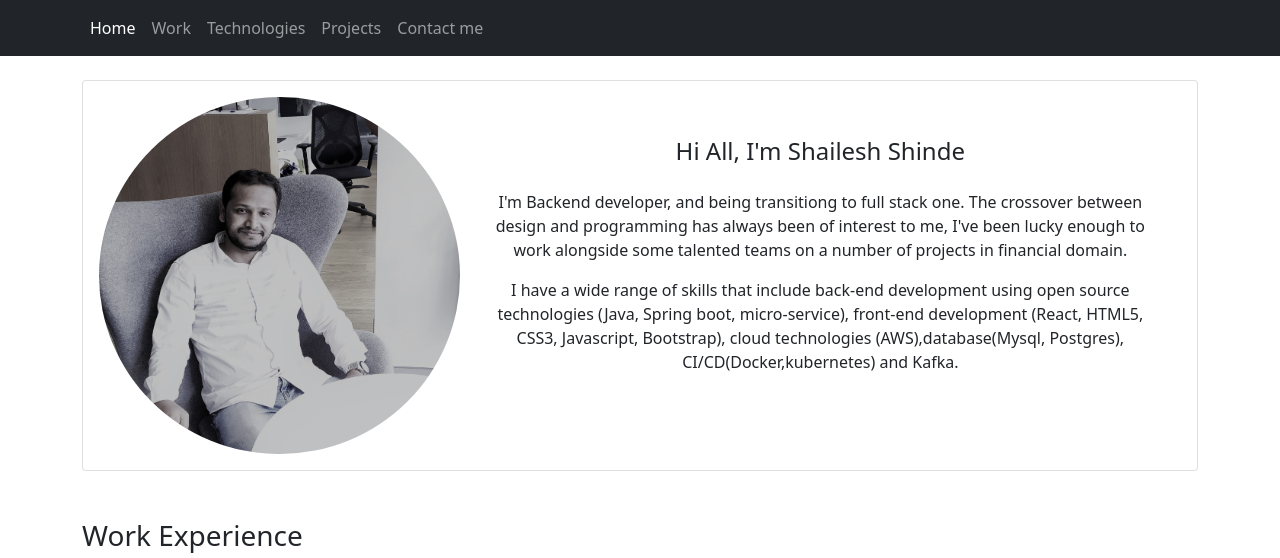
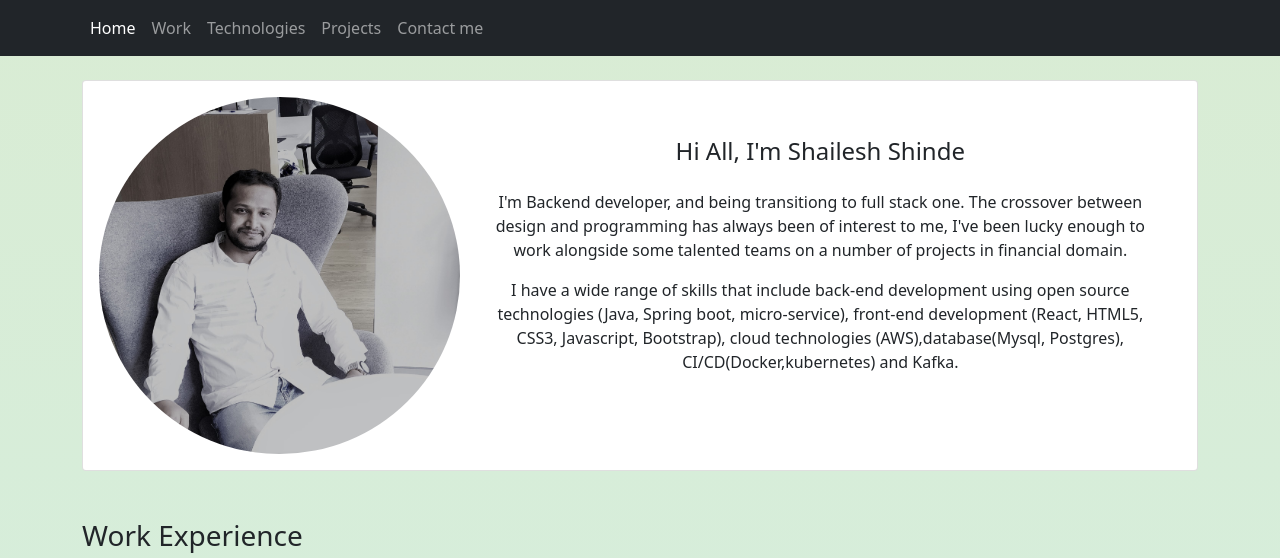
Before and after one commit to shai1esh/myprofile, a plain HTML site: page index.html in a window 1280 px wide. Shown: the top 558 px of the page. Drawn offline with nearby package versions, Linux system fonts and the light colour scheme.

Commit message:
css link added in index.html

```diff
--- a/index.html
+++ b/index.html
@@ -7,6 +7,7 @@
     <meta name="viewport" content="width=device-width, initial-scale=1.0">
     <link href="https://cdn.jsdelivr.net/npm/bootstrap@5.1.3/dist/css/bootstrap.min.css" rel="stylesheet">
     <script src="https://cdn.jsdelivr.net/npm/bootstrap@5.1.3/dist/js/bootstrap.bundle.min.js"></script>
+    <link rel="stylesheet" href="index.css" type="text/css">
     <title>Bootstrap</title>
 </head>
 
```
